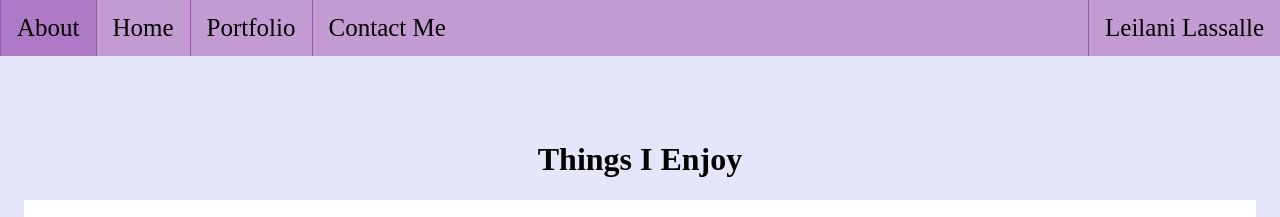
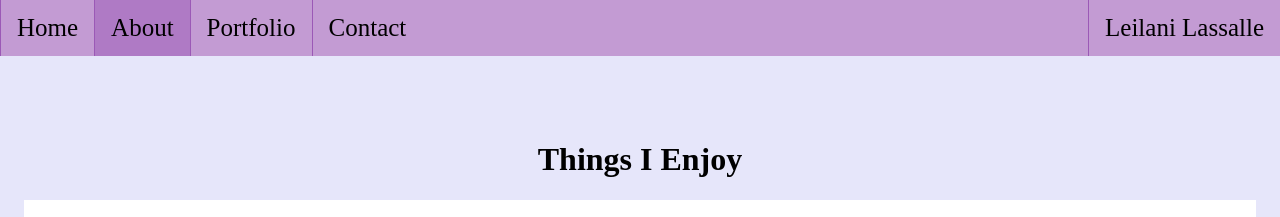
Before and after one commit to Leilani-Lassalle-Personal-Website/Personal-Site, a plain HTML site: page about.html in a window 1280 px wide. Shown: the top 217 px of the page. Drawn offline with Linux system fonts and the light colour scheme; a script that the page names is missing.

Commit message:
fixed order of lists

```diff
--- a/about.html
+++ b/about.html
@@ -12,10 +12,10 @@
 <body>
      <!-- Making the navigation bar -->
      <ul>
+        <li><a href="index.html">Home</a> </li>
         <li><a class="active" href="about.html">About</a></li>
-        <li><a href="index.html">Home</a> </li>
         <li><a href="portfolio.html">Portfolio</a> </li>
-        <li><a href="contact.html">Contact Me</a> </li>
+        <li><a href="contact.html">Contact</a> </li>
         <!-- JavaScript Function -->
         <li style="float:right"><a href="#" onclick="popUpFunction()">Leilani Lassalle</a></li>
     </ul>
```
Also changed, not shown: contact.html (+2 -2 lines), portfolio.html (+1 -1 lines).
